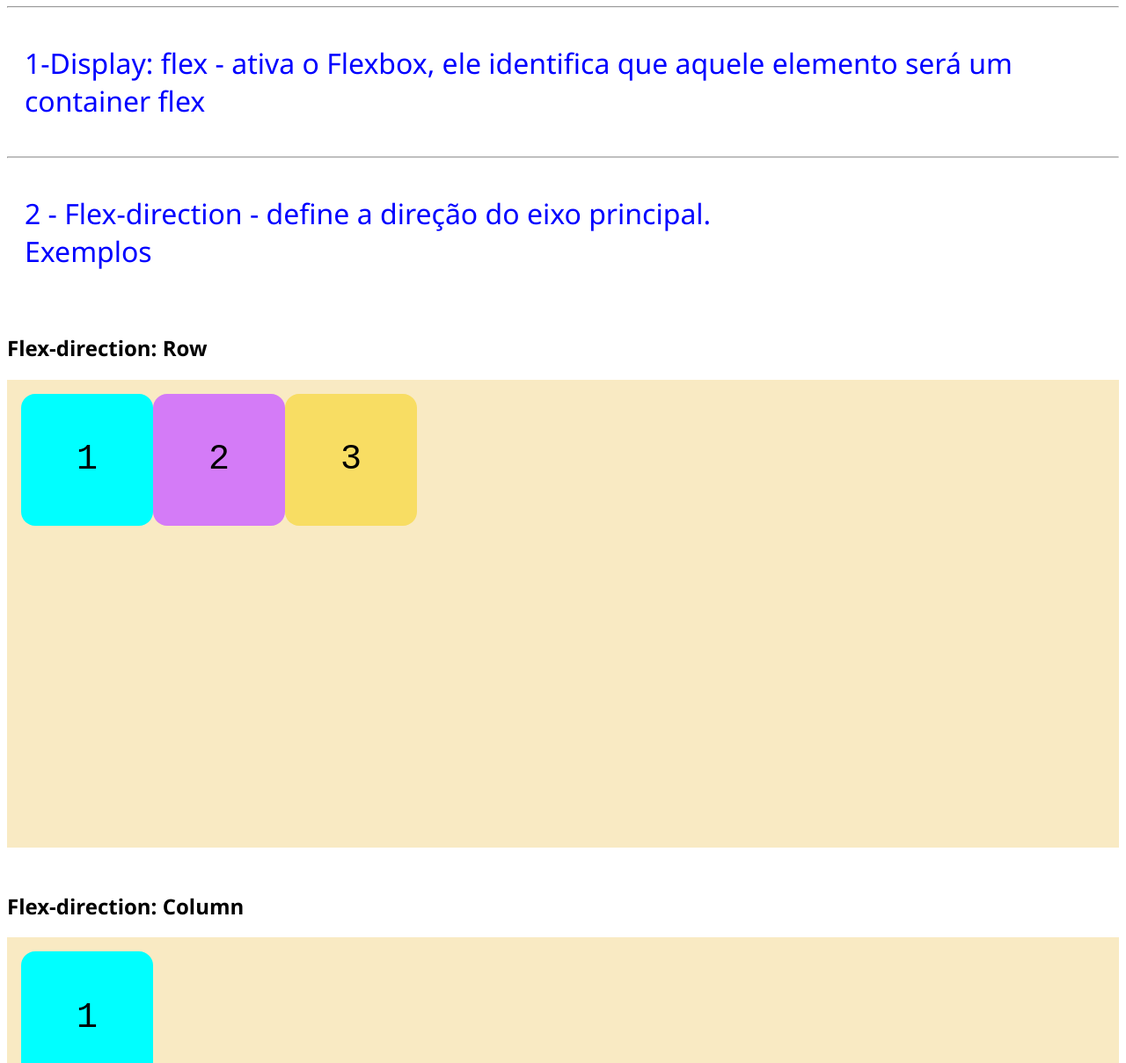
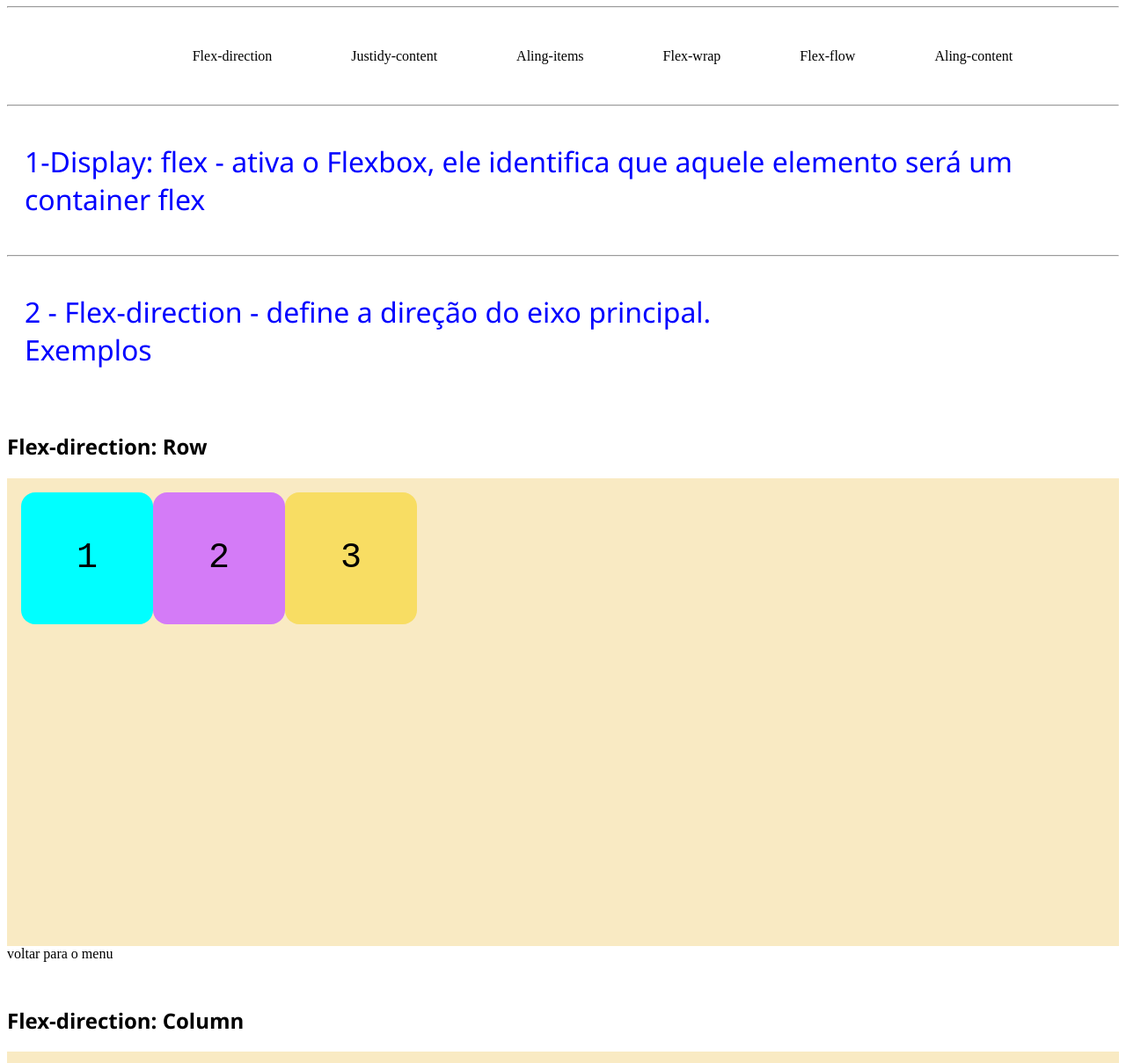
Before and after one commit to hellen-moura/Flexbox, a plain HTML site: page index.html in a window 1280 px wide. Shown: the part 78-1287 px from the top of the page at 88% size. Drawn offline with Linux system fonts and the light colour scheme.

Commit message:
foi adicionado botão, e estilo no css para melhor visualização da página

```diff
--- a/index.html
+++ b/index.html
@@ -10,16 +10,25 @@
 </head>
 
 <body>
-    <h1 class="titulo-pagina">Propriedades Flexbox - Parte 1: container</h1>
-
-
+    <h1 class="titulo-pagina" id="#top">Propriedades Flexbox - Parte 1: container</h1>
     <hr>
-    <h1 class="nome-propriedade">
+    <nav class="menu-navegacao">
+        <ul>
+            <li><a href="#flex-direction">Flex-direction</a></li>
+            <li><a href="#justidy-content">Justidy-content</a></li>
+            <li><a href="#aling-items">Aling-items</a></li>
+            <li><a href="#flex-wrap">Flex-wrap</a></li>
+            <li><a href="#flex-flow">Flex-flow</a></li>
+            <li><a href="#aling-content">Aling-content</a></li>
+        </ul>
+    </nav>
+    <hr>
+    <h1 class="nome-propriedade" >
         1-Display: flex - ativa o Flexbox, ele identifica que aquele elemento será um container flex
     </h1>
     <hr>
 
-    <h1 class="nome-propriedade">
+    <h1 class="nome-propriedade" id="flex-direction">
         2 - Flex-direction - define a direção do eixo principal.
         <br>
         Exemplos
@@ -30,8 +39,8 @@
         <div class="bloco-1">1</div> <!-- shift+ alt+ seta p/baixo copia -->
         <div class="bloco-2">2</div>
         <div class="bloco-3">3</div>
-
     </main>
+    <a class="btn-fixed" href="#top">voltar para o menu</a>
 
     <h2 class="valor-propriedade"> Flex-direction: Column </h2>
     <main class="container-column">
@@ -56,7 +65,7 @@
     </main>
 
     <hr>
-    <h1 class="nome-propriedade">
+    <h1 class="nome-propriedade" id="justidy-content">
         3- Justify-content - serve para alinhar os elementos no eixo principal
         <br>
 
@@ -67,6 +76,7 @@
         <div class="bloco-2">2</div>
         <div class="bloco-3">3</div>
     </main>
+    <a class="btn-fixed" href="#top">voltar para o menu</a>
 
     <h2 class="valor-propriedade"> Justifiy-content: Flex-start</h2>
     <main class="container-justifiy-flex-start">
@@ -109,7 +119,7 @@
 
     </main>
     <hr>
-    <h1 class="nome-propriedade">
+    <h1 class="nome-propriedade" id="aling-items">
         4 - Aling-items - alinha os objetos no eixo perpendicular secundário
         <br>
     </h1>
@@ -119,6 +129,7 @@
         <div class="bloco-2">2</div>
         <div class="bloco-3">3</div>
     </main>
+    <a class="btn-fixed" href="#top">voltar para o menu</a>
 
     <h2 class="valor-propriedade"> Align items: Flex start</h2>
     <main class="container-align-items-flex-start ">
@@ -149,7 +160,7 @@
         <div class="bloco-3-sem-altura">3</div>
     </main>
 
-    <h1 class="nome-propriedade">
+    <h1 class="nome-propriedade" id="flex-wrap">
         5 - Flex-wrap - serve para decidir se os elementos irão para linha de baixo quando chegar ao final da tela ou se
         eles ficarão esprimidos
         <br>
@@ -170,6 +181,7 @@
         <div class="bloco-2">11</div>
         <div class="bloco-3">12</div>
     </main>
+    <a class="btn-fixed" href="#top">voltar para o menu</a>
 
     <h2 class="valor-propriedade"> Flex-wrap: Wrap</h2>
     <main class="container-flexwrap-wrap">
@@ -206,7 +218,7 @@
     </main>
 
     <!-- flex-flow é uma junção das propriedades flex-direction e flex-wrap -->
-    <h1 class="nome-propriedade-shorthand">
+    <h1 class="nome-propriedade-shorthand" id="flex-flow" >
         6 - Flex-flow (SHORTHAND) - é um atalho que combina as propriedades flex-direction e flex-wrap
 
         <br>
@@ -227,9 +239,9 @@
         <div class="bloco-2">11</div>
         <div class="bloco-3">12</div>
     </main>
-
+    <a class="btn-fixed" href="#top">voltar para o menu</a>
     <!-- Aling contentModifica o comportamento da propriedade flex-wrap. É semelhante ao align-items, mas em vez de alinhar os itens flexíveis, alinha as linhas flexíveis -->
-    <h1 class="nome-propriedade">
+    <h1 class="nome-propriedade" id="aling-content">
         7 - Aling Content - Para, quando existir o flex-wrap (ou seja, quebra de linha) e nós queremos alinhar as linhas
         no eixo perpendicular/secundário
 
@@ -248,6 +260,7 @@
             <div class="bloco-2">11</div>
             <div class="bloco-3">12</div>
         </main>
+        <a class="btn-fixed" href="#top">voltar para o menu</a>
 
         <h2 class="valor-propriedade"> Aling Content: Start</h2>
         <main class="container-aling-content-start ">
--- a/style.css
+++ b/style.css
@@ -489,3 +489,37 @@
     padding: 16px;
     height: 500px;
 }
+
+
+nav ul {
+    display: flex;
+    align-items: center;
+    justify-content: center;
+    list-style: none;
+    text-indent: 90px;
+    /* padding: 15px;
+    margin-top: 20px; */
+    justify-content: center;
+    padding: 30px;
+
+
+
+}
+li a {
+    text-decoration: none;
+    color: #000000;
+}
+
+a:hover{
+    transition: .5s;
+    color: #ffffff;
+    background-color: #804661;
+    padding: 20px;
+    border-radius: 13px;
+}
+
+.btn-fixed {
+    visibility: visible;
+    text-decoration: none;
+    color: #000000;
+}
```
